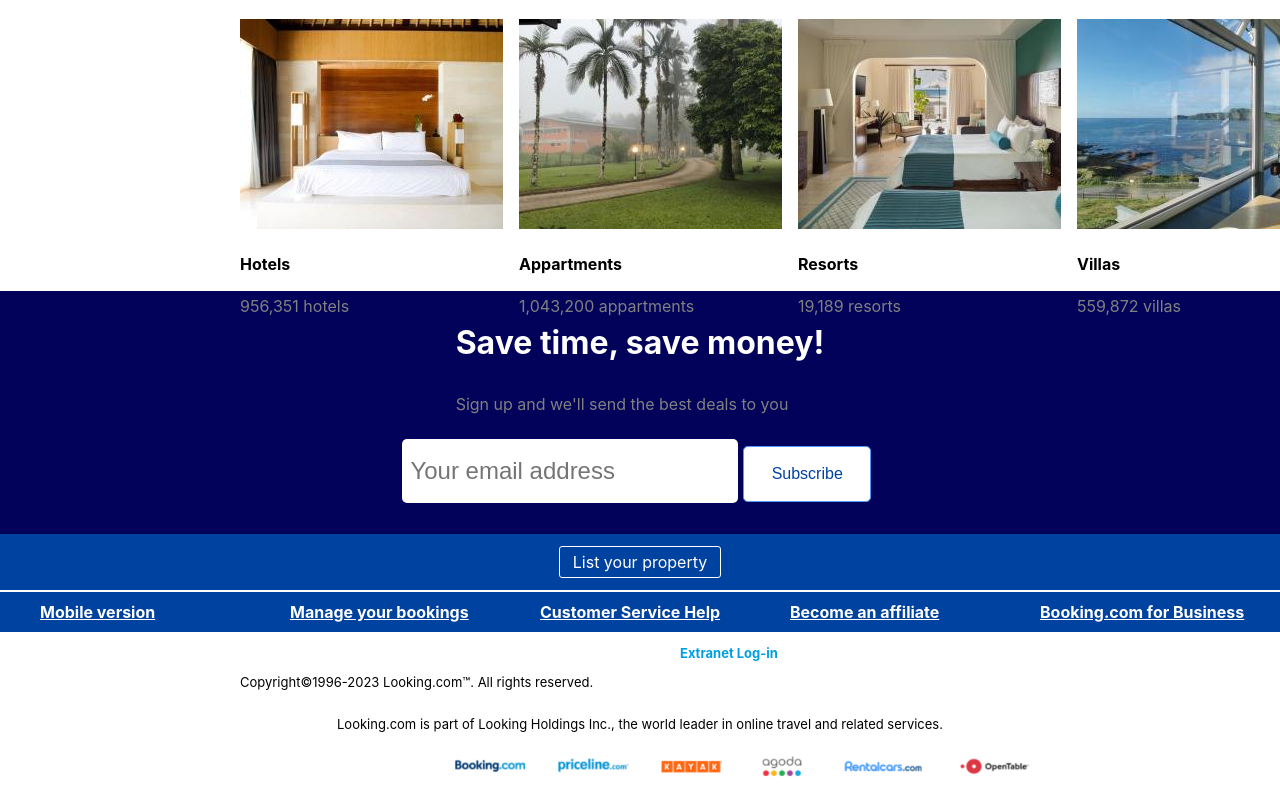
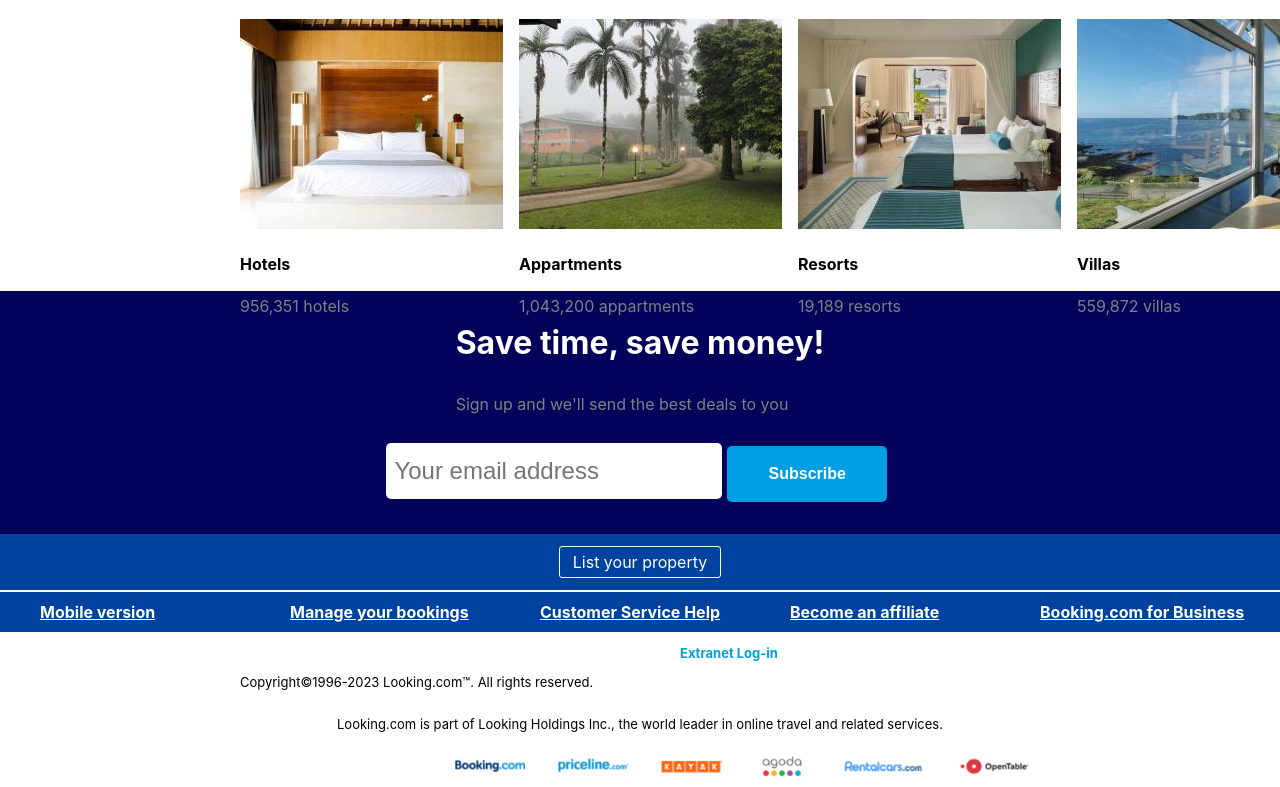
Before and after one commit to senamcancode/bookingclone, a React (Create React App) app: page / in a window 1280 px wide. Shown: the part 1324-2111 px from the top of the page. Built offline with nearby package versions, Linux system fonts and the light colour scheme.

Commit message:
created a custombutton component to be reused within various components

```diff
--- /dev/null
+++ b/src/components/CustomButton.css
@@ -0,0 +1,12 @@
+button {
+    padding: 0.5rem 0.8rem;
+    white-space: nowrap;
+    border-radius: 0.3rem;
+    font-size: 1rem;
+    font-weight: 200;
+    border: 1px solid #5299ff;
+    color: #5299ff;
+    cursor: pointer;
+    margin:-1rem 0.4rem 2rem 0;
+    background: white;
+}
--- a/src/components/NavBarButtons.js
+++ b/src/components/CustomButton.js
@@ -1,4 +1,4 @@
-import "./NavbarStyles.css";
+import "./CustomButton.css";
 
 
 const NavBarButton = ({buttonText}) => {
--- a/src/components/EmailSubmitForm.css
+++ b/src/components/EmailSubmitForm.css
@@ -30,7 +30,7 @@
 
 input{
     width:20rem;
-    height: 3rem;
+    height: 2.5rem;
     margin-right:0.3rem;
     font-size: 1.5rem;
     border-radius: 5px;
@@ -42,9 +42,13 @@ input{
 
 #subscribe__button{
     height: 3.5rem;
-    width: 8rem;
+    width: 10rem;
     padding-bottom:1rem;
     padding-top: 1rem;
     margin-top:1rem;
+    background: #009fe3;
+    color: white;
+    font-weight: bold;
+    border: none;
 
 }
--- a/src/components/EmailSubmitForm.js
+++ b/src/components/EmailSubmitForm.js
@@ -1,4 +1,5 @@
 import { Component } from "react";
+import CustomButton from "./CustomButton";
 import "./EmailSubmitForm.css";
 
 class EmailSubmitForm extends Component{
@@ -16,6 +17,7 @@ class EmailSubmitForm extends Component{
                    <button type="submit" id="subscribe__button">
                        Subscribe
                    </button>
+                   {/* <CustomButton buttonText="Subscribe" id="subscribe__button"/> */}
                 </div>
             </div>
         )}
--- a/src/components/Navbar.js
+++ b/src/components/Navbar.js
@@ -1,6 +1,6 @@
 import { Component } from "react";
 import "./NavbarStyles.css";
-import NavBarButton from "./NavBarButtons";
+import CustomButton from "./CustomButton";
 
 
 
@@ -11,8 +11,8 @@ class Navbar extends Component{
             <div className="topNavBar">
                 <h1 className="navbar-logo">Looking.com</h1>
                 <div className="navBarButtons">
-                    <NavBarButton buttonText="Register" />
-                    <NavBarButton buttonText="Sign In" />
+                    <CustomButton buttonText="Register" />
+                    <CustomButton buttonText="Sign In" />
 {/* we want to find a way to make a button component so that we can re-use it */}
 
                 </div>
--- a/src/components/NavbarStyles.css
+++ b/src/components/NavbarStyles.css
@@ -68,16 +68,3 @@
     font-size: 1.5rem;
 
 }
-
-button {
-    padding: 0.5rem 0.8rem;
-    white-space: nowrap;
-    border-radius: 0.3rem;
-    font-size: 1rem;
-    font-weight: 200;
-    border: 1px solid #5299ff;
-    color: #5299ff;
-    cursor: pointer;
-    margin:-1rem 0.4rem 2rem 0;
-    background: white;
-}
--- a/src/components/Offers.js
+++ b/src/components/Offers.js
@@ -1,6 +1,5 @@
 import { Component } from "react";
-import OffersButton from "./OffersButtons";
-import CartoonPlane from "./images/cartoonplane.jpeg";
+import CustomButton from "./CustomButton";
 import "./OffersStyle.css";
 
 class Offers extends Component{
@@ -15,12 +14,12 @@ class Offers extends Component{
                     <div className="searchflights">
                             <h3>Fly away to your dream holiday</h3>
                             <p className="flightandescapetext">Get inspired, compare and book flights with more flexibility</p>
-                            <OffersButton buttonText={"Search for flights"} />
+                            <CustomButton buttonText={"Search for flights"} />
                     </div>
                     <div className="escape">
                         <h3>Escape for a while</h3>
                         <p className="flightandescapetext">Enjoy the freedom of a monthly stay on Booking.com</p>
-                        <OffersButton buttonText={"Discover monthly stays"} />
+                        <CustomButton buttonText={"Discover monthly stays"} />
                     </div>
                 </div>
             </div>
--- a/src/components/OffersButtons.js
+++ /dev/null
@@ -1,10 +0,0 @@
-import "./OffersStyle.css";
-
-
-const OffersButton = ({buttonText}) => {
-    return(
-        <button>{buttonText}</button>
-    )
-};
-
-export default OffersButton;
```
